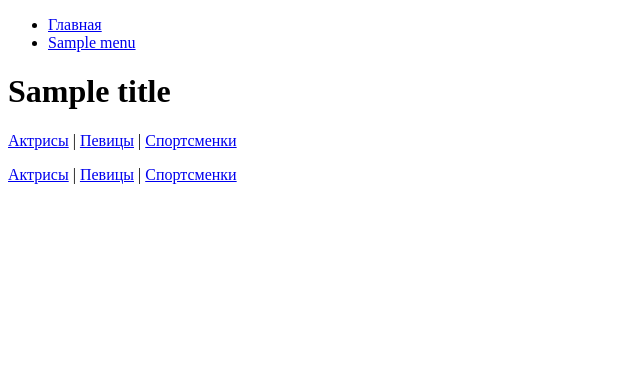
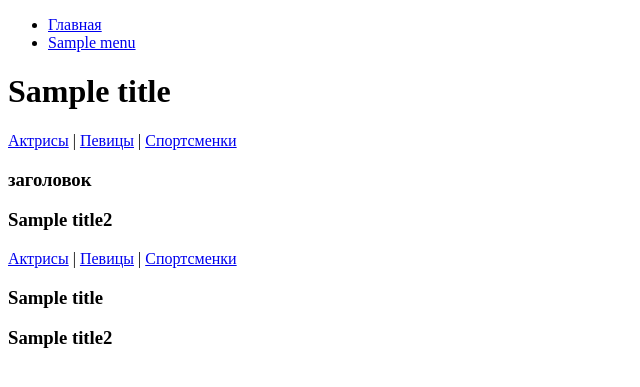
Before and after one commit to 19kubyshko88/Django_Balakirev_course, a Django app: template itclub_site/itclub/templates/itclub/index.html in a window 1280 px wide. Shown: the top 387 px of the page, without its empty margins (0-640 px from the left). Run offline with Django 4.2, Linux system fonts and the light colour scheme; the template is opened without the code that fills it: most values are stand-ins (such as "Sample title", 1, 10 or a date in 2020).

Commit message:
#14. Наследование шаблонов (include). Запрет (only) и разрешение передачи определенных переменных (with)

```diff
--- a/itclub_site/itclub/templates/itclub/includes/nav.html
+++ b/itclub_site/itclub/templates/itclub/includes/nav.html
@@ -3,3 +3,6 @@
              <a href="#">Певицы</a> |
              <a href="#">Спортсменки</a>
     </nav>
+
+    <h3>{{ title }}</h3>
+    <h3>{{ title2 }}</h3>
--- a/itclub_site/itclub/templates/itclub/index.html
+++ b/itclub_site/itclub/templates/itclub/index.html
@@ -2,7 +2,7 @@
 
 {% block content %}
     <h1>{{title}}</h1>
-    {% include 'itclub/includes/nav.html' %}
+    {% include 'itclub/includes/nav.html' only  with title='заголовок' %}
     <ul>
         {% for p in posts %}
             {% if p.is_published %}
```
